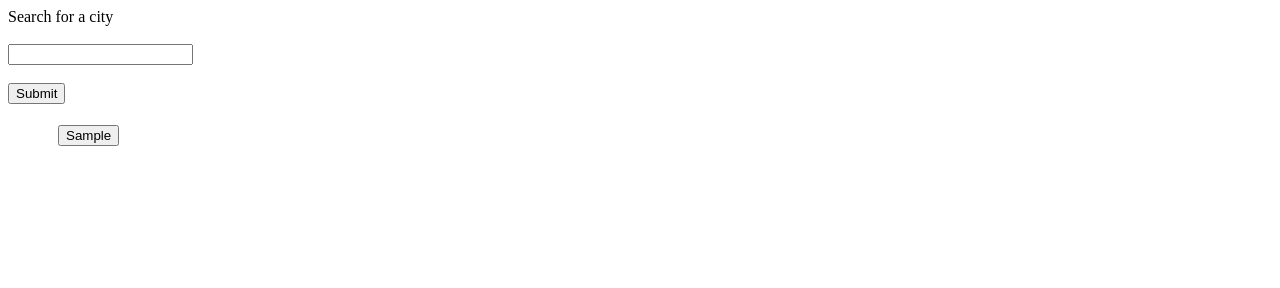
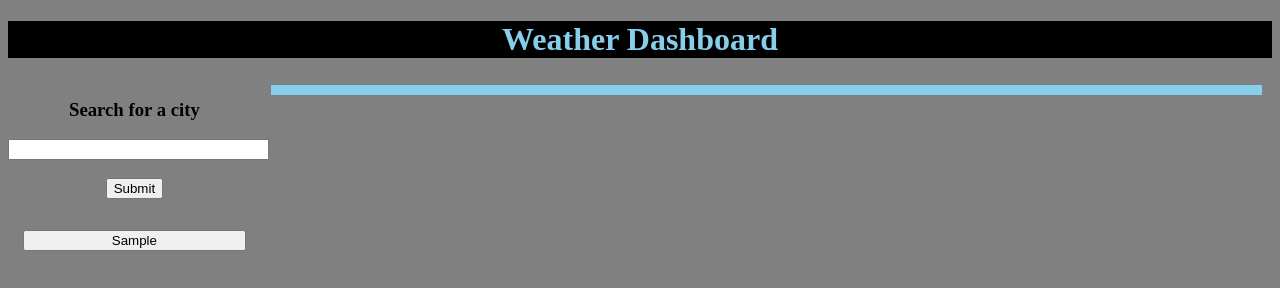
Before and after one commit to zakary575/Weather-Dashboard, a plain HTML site: page index.html in a window 1280 px wide. Both pictures are taken after typing "Sample" into the empty fields and a click on the input "Submit". Drawn offline with Linux system fonts and the light colour scheme; no server answers.

Commit message:
added stylilng to the site

```diff
--- a/assets/css/style.css
+++ b/assets/css/style.css
@@ -1,8 +1,66 @@
-ul {
-    list-style-type: none;
+body {
+  background-color: grey;
 }
 
-li{
-    margin: 5px;
-    padding: 5px
+header {
+  background-color: black;
+  color: skyblue;
+  text-align: center;
 }
+
+#nav {
+  width: 20%;
+  float: left;
+}
+
+#results {
+  width: 80%;
+  float: right;
+}
+
+#form{
+    width: 100%;
+    text-align: center;
+}
+
+
+#search{
+    width: 100%;
+}
+
+#history button{
+width: 100%;
+}
+
+#today {
+  margin: 5px;
+  display: block;
+}
+
+#today div {
+  margin: 5px;
+  padding: 5px;
+  background-color: skyblue;
+}
+
+#forecast {
+  margin: 5px;
+  display: flex;
+}
+
+#forecast div {
+  padding: 10px;
+  margin: 5px;
+  background-color: skyblue;
+  width: 25%;
+}
+
+ul {
+  list-style-type: none;
+  padding: 5px;
+}
+
+li {
+  margin: 5px;
+  padding: 5px;
+}
--- a/assets/js/script.js
+++ b/assets/js/script.js
@@ -103,7 +103,7 @@ function renderForecast(data){
     forecast.append(forecastBody)
 
     const dateEl = document.createElement('h1')
-    dateEl.textContent =`${data.city.name} ${(data.list[8*i].dt_txt).split(' ')[0]}`
+    dateEl.textContent =`${(data.list[8*i].dt_txt).split(' ')[0]}`
 
     // const iconEl = document.createElement('img')
 
@@ -119,6 +119,9 @@ function renderForecast(data){
     forecastBody.append(dateEl,tempEl,windEl,humEl)
     }
 }
+function capitalizeFirstLetter(str) {
+  return str.charAt(0).toUpperCase() + str.slice(1).toLowerCase();
+}
 
 function addToHistory(value){
     console.log(history)
@@ -130,9 +133,10 @@ function addToHistory(value){
 }
 
 function search(){
-    console.log(cityInput.value);
-    addToHistory(cityInput.value)
-    fetchCityWeather(cityInput.value).then(function (weather) {
+    const city = capitalizeFirstLetter(cityInput.value)
+    console.log(city);
+    addToHistory(city)
+    fetchCityWeather(city).then(function (weather) {
       console.log(weather);
       renderWeather(weather)
       renderForecast(weather)
--- a/index.html
+++ b/index.html
@@ -7,17 +7,18 @@
     <link rel="stylesheet" href="./assets/css/style.css" />
   </head>
   <body>
-    <section>
+    <header>
+      <h1>Weather Dashboard</h1>
+    </header>
+    <section id="nav">
       <form id="form">
-        <span>Search for a city</span>
-        <br />
-        <br />
+        <h3>Search for a city</h3>
         <input type="text" id="search" name="city" /><br /><br />
         <input type="submit" value="Submit" />
       </form>
+      <ul id="history"></ul>
     </section>
-    <ul id="history"></ul>
-    <section>
+    <section id="results">
       <!-- results -->
       <div id="today"></div>
       <div id="forecast"></div>
```
